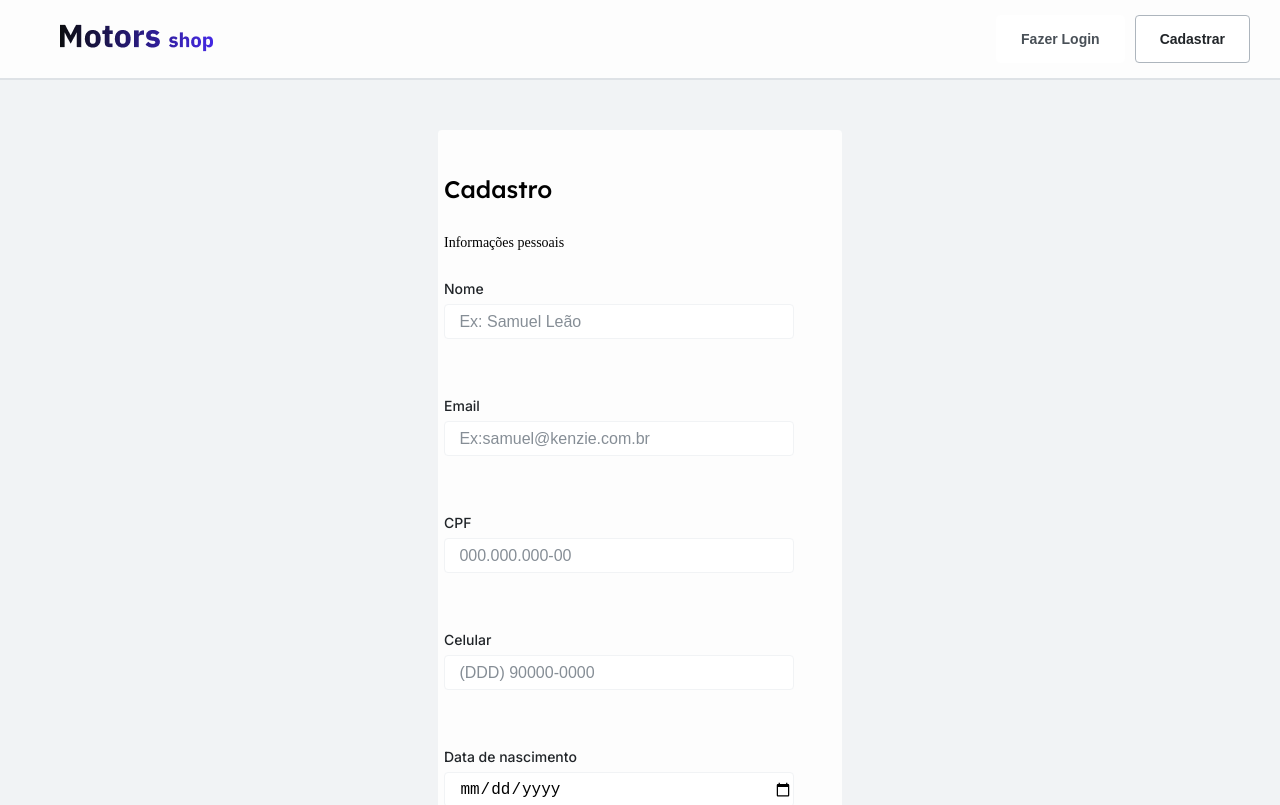
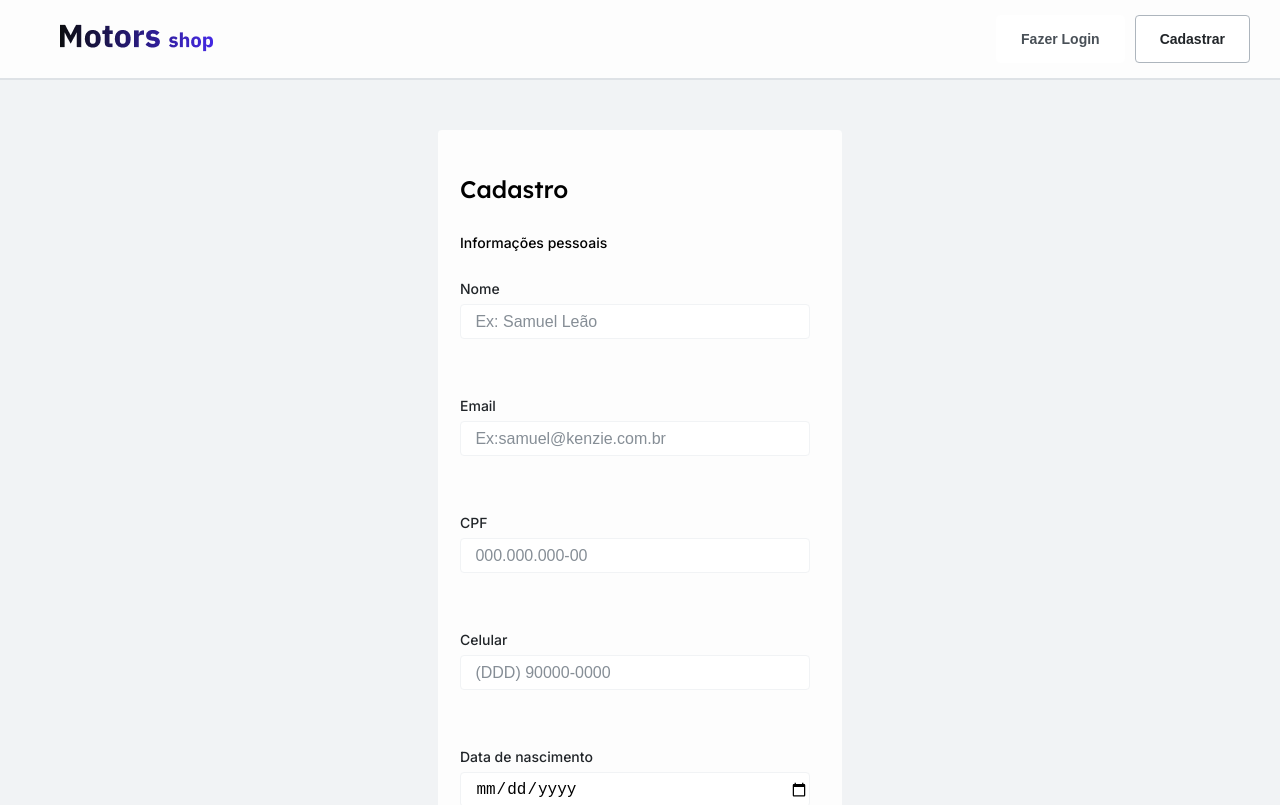
Before and after one commit to KenzieKars/Frontend, a React (Create React App) app in the folder my-app/: page /register in a window 1280 px wide. Shown: the top 805 px of the page. Built offline with nearby package versions, Linux system fonts and the light colour scheme; grey boxes are pictures that could not be loaded.

Commit message:
ajeitando o css

```diff
--- a/my-app/src/components/input/style.ts
+++ b/my-app/src/components/input/style.ts
@@ -18,6 +18,9 @@ export const InputContainer = styled.div`
     font-size: 16px;
     border: 1.5px solid var(--color-grey8);
     border-radius: 4px;
+    @media (max-width: 425px) {
+        width: 73%;
+      }
     &:hover {
       background: var(--color-grey8);
     }
--- a/my-app/src/pages/Login/style.ts
+++ b/my-app/src/pages/Login/style.ts
@@ -3,7 +3,7 @@ import styled from "styled-components";
 
 export const Div = styled.div`
   background-color: var(--color-grey8);
-`
+`;
 
 export const Container = styled.div`
   width: 404px;
@@ -15,8 +15,11 @@ export const Container = styled.div`
   margin: 0 auto;
   margin-top: 50px;
   margin-bottom: 50px;
-    gap:32px;
+  gap: 32px;
   border-radius: 4px;
+  @media (max-width: 425px) {
+    width: 90%;
+  }
 
   h1 {
     font-family: Lexend;
@@ -36,24 +39,29 @@ export const Container = styled.div`
       align-self: end;
       color: var(--color-grey2);
       cursor: pointer;
-            font-family: 'Inter';
+      font-family: "Inter";
+      @media (max-width: 425px) {
+        align-self: center;
+      }
     }
     p {
       color: var(--color-grey2);
       font-size: 14px;
       align-self: center;
       font-weight: 400;
-            font-family: 'Inter';
+      font-family: "Inter";
+      @media (max-width: 425px) {
+        margin-right: 5rem;
+      }
     }
     button {
       width: 100%;
-        }
-
-        @media (min-width: 400px) {
-		display: none;
+      @media (max-width: 425px) {
+        width: 75%;
       }
     }
-`
+  }
+`;
 
 export const StyledLink = styled(Link)`
   list-style: none;
@@ -64,8 +72,8 @@ export const StyledLink = styled(Link)`
   white-space: nowrap;
   color: #495057;
   border-radius: 4px;
-    background:#ffffff;
-    border: 1px solid #ADB5BD;
+  background: #ffffff;
+  border: 1px solid #adb5bd;
   cursor: pointer;
   transition: all 0.3s;
   &:hover {
@@ -73,4 +81,4 @@ export const StyledLink = styled(Link)`
     border: 1px solid #212529;
     color: #ffffff;
   }
-`
+`;
--- a/my-app/src/pages/Register/index.tsx
+++ b/my-app/src/pages/Register/index.tsx
@@ -19,7 +19,7 @@ function RegisterPage(){
   } = useForm<ISignUp>({ resolver: yupResolver(registerSchema) });
 
   const signUp = (user: ISignUp) => {
-    user.imagem = "https://upload.wikimedia.org/wikipedia/commons/thumb/6/6e/Breezeicons-actions-22-im-user.svg/1200px-Breezeicons-actions-22-im-user.svg.png"
+    user.imagem = "asv"
     console.log(user)
     api.post("/users", { ...user })
       .then((res) => {
--- a/my-app/src/pages/Register/style.ts
+++ b/my-app/src/pages/Register/style.ts
@@ -5,7 +5,7 @@ export const Div = styled.div`
 `
 export const Container = styled.div`
     width: 404px;
-    padding: 44px 6px;
+    padding: 44px 22px;
     display: flex;
     align-items: flex-start;
     flex-direction: column;
@@ -15,6 +15,14 @@ export const Container = styled.div`
     margin-bottom: 50px;
     gap:32px;
     border-radius: 4px;
+    @media (max-width: 400px) {
+    width: 90%;
+    padding: 44px 38px;
+  }
+
+  form{
+    width: 100%;
+  }
 
     h1 {
         font-family: Lexend;
@@ -26,6 +34,7 @@ export const Container = styled.div`
     p {
         font-weight: 500;
         font-size: 14px;
+        font-family:'Inter' ;
     }
 
     form{
@@ -47,10 +56,16 @@ export const Container = styled.div`
         width: 350px;
         height: 35px;
         margin-bottom: 20px;
+        @media (max-width: 400px) {
+        width: 100%;
+      }
     }
 
     button {
         width: 370px;
+        @media (max-width: 400px) {
+        width: 100%;
+      }
     }
 
     .conta {
@@ -76,8 +91,12 @@ export const Container = styled.div`
         height: 48px;
         position: relative;
         width: 152px;
-        border-radius: 4px;
+        border-radius: 2px;
+        @media (max-width: 425px) {
+        width: 44%;
+        }
     }
+
 
     .radio + .radio {
         margin-left: 25px;
@@ -97,13 +116,16 @@ export const Container = styled.div`
 
     .radio label span {
         z-index: 1;
+        font-family: 'Inter';
+        font-weight: 600;
+        font-size: 14px;
     }
     .radio label input[type=radio] {
         all: unset;
         position: absolute;
         width: 100%;
         height: 100%;
-        top: 0;
+        top:0;
         left: 0;
     }
     .radio label input[type=radio]:checked {
```
Lines whose indentation alone changed are shown as unchanged.
